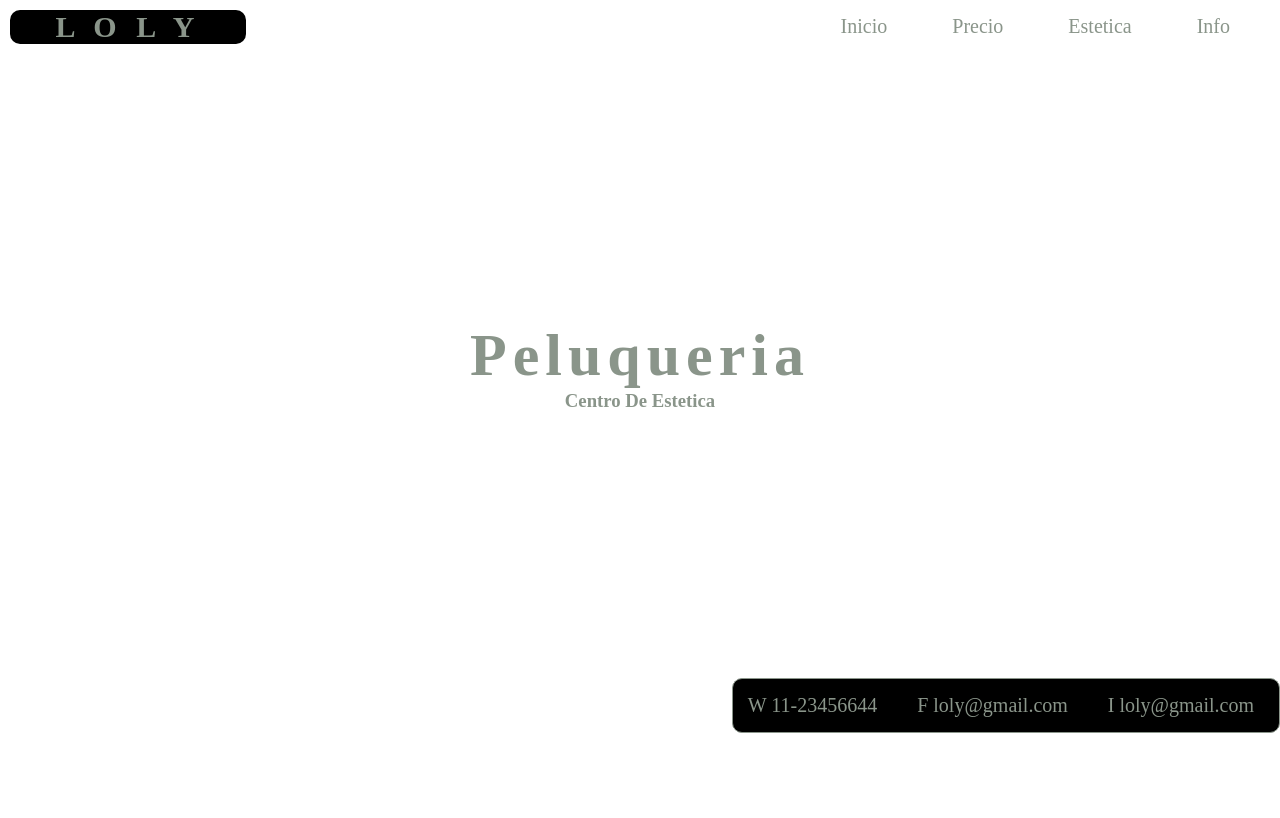
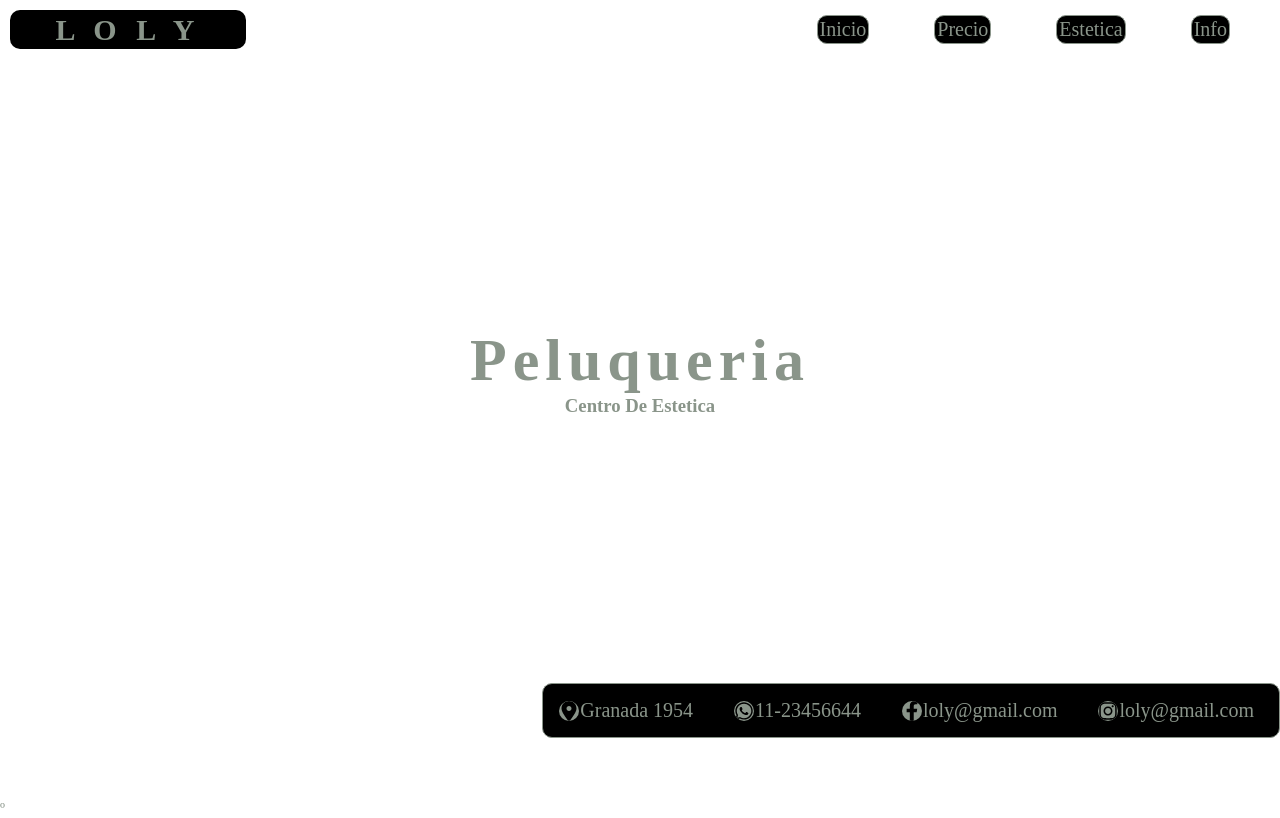
Before and after one commit to Walter239911/L_O_L_Y.github.io, a plain HTML site: page index.html in a window 1280 px wide. Drawn offline with Linux system fonts and the light colour scheme.

Commit message:
agrgamos iconos y unos pequeños detalles

```diff
--- a/index.html
+++ b/index.html
@@ -27,13 +27,14 @@
         </div>
         <div class="contact" >
             <ul  class="lista">
-                <li>W 11-23456644</li>
-                <li>F loly@gmail.com</li>
-                <li>I loly@gmail.com</li>
+                <li><img src="./location-dot-solid.svg" alt=""> Granada 1954</li>
+                <li><img src="./whatsapp-brands.svg" alt=""> 11-23456644</li>
+                <li><img src="./facebook-f-brands.svg" alt="">loly@gmail.com</li>
+                <li><img src="./instagram-brands.svg" alt="">loly@gmail.com</li>
             </ul>
         </div>
 
     </section>
-    <script src="./loly2.0.js"></script>
+    <script src="./loly2.0.js"></script>º
 </body>
 </html>
--- a/loly2.0.css
+++ b/loly2.0.css
@@ -27,7 +27,10 @@
     font-size: 20px;
     margin: 15px;
     margin-right: 50px ;
-
+    border-radius: 10px;
+    border: #8a958a 1px solid;
+    padding: 2px;
+    background-color: black;
 }
 .header{
     display: grid;
@@ -49,8 +52,6 @@
     justify-content: center;
     flex-direction: column;
     height: 78%;
-
-
 }
 .position-center h1{
     font-size: 60px;
@@ -73,9 +74,18 @@
     border: #8a958a 1px solid;
 }
 .lista li{
+    display: flex;
+    align-items: center;
     font-size: 20px;
     margin: 15px;
     margin-right: 25px ;
+}
+.lista img{
+    background-color: #8a958a;
+    width: 20px;
+    height: 20px;
+    border-radius: 10px;
+    margin: 1px;
 }
 .contenedor-Precios{
     width: 60%;
@@ -94,8 +104,7 @@
     text-align: center;
     border: 1px solid #8a958a;
     border-radius: 10px;
-    width: 100px;
-    height: 100px;
+
     list-style: none;
 }
 .contenedor-Precios-1 li{
--- a/loly2.0.js
+++ b/loly2.0.js
@@ -18,13 +18,13 @@ hamburger.addEventListener("click",()=>{
    nav.innerHTML = texthtml;*/
 })
 
-
-
 contenedor.forEach((el)=>{
     el.addEventListener("click", ()=>{
         console.log(`precionaste ${el.textContent}`)
         if(el.textContent.includes(el.textContent)){
             if(el.textContent.includes("Inicio")){
+
+
                 texthtml =`
                 <div class="position-center">
                 <h1>Peluqueria</h1>
@@ -34,6 +34,7 @@ contenedor.forEach((el)=>{
                 container.innerHTML = texthtml;
             }
             if(el.textContent.includes("Precio")){
+
                 texthtml = `
                 <h1>Peluqueria</h1>
                 <div class="contenedor-Precios">
@@ -97,7 +98,7 @@ contenedor.forEach((el)=>{
                 <h2>quienes somos?</h2>
                 <p>L O L Y es un centro de estetica que cuenta con mas de 10 años de experiacia. pero solo somos eso?, no en nuestro local contamos con diversas actividades</p>
                 <h2>que actividades realizamos?</h2>
-                <p>las actividades con la que contamos son: peluqueria(especializado es mujeres), depilacion(con zera y laser),y maquinaria para la estetica femenina (....) </p>
+                <p>las actividades con la que contamos son: peluqueria(especializado es mujeres), depilacion(con cera y laser),y maquinaria para la estetica femenina (....) </p>
                 </div>
                 `
                 container.innerHTML = texthtml;
```
Also changed, not shown: facebook-f-brands.svg (added), instagram-brands.svg (added), location-dot-solid.svg (added), whatsapp-brands.svg (added).
